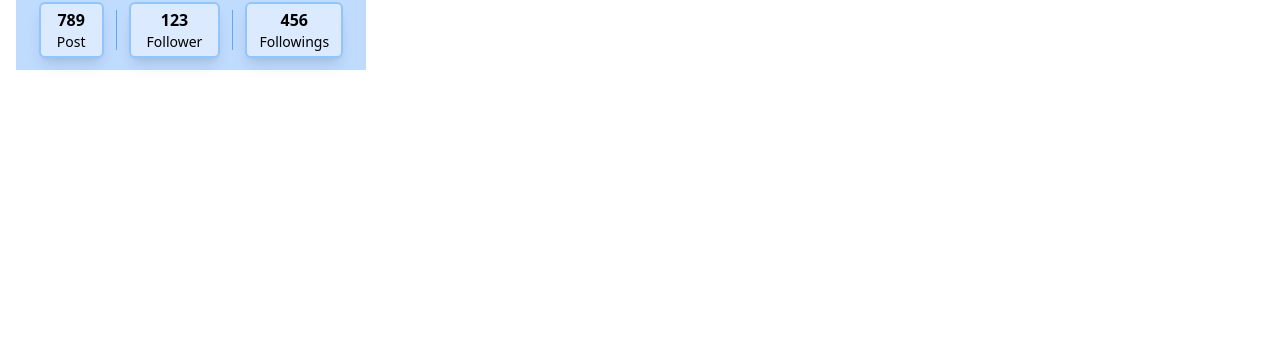
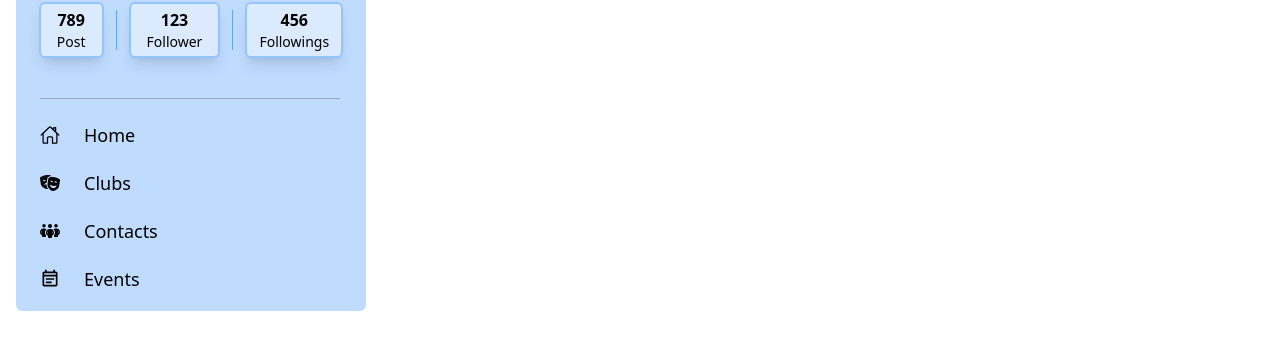
Before and after one commit to MuratOzte/UniSocial, a Next.js app: page /feed in a window 1280 px wide. Shown: the part 334-684 px from the top of the page. Built offline with nearby package versions, Linux system fonts and the light colour scheme.

Commit message:
left nav bar finished

```diff
--- a/src/app/components/feed/left-nav/About.jsx
+++ b/src/app/components/feed/left-nav/About.jsx
@@ -1,11 +1,9 @@
-const About = () => {
+const About = ({ name, university, department }) => {
     return (
         <div className="flex justify-center items-center flex-col pt-8 w-full bg-blue-200">
-            <p className="text-2xl font-semibold text-gray-800">Murat Öztürk</p>
-            <p className="text-base text-gray-600">
-                Karadeniz Teknik Üniversitesi
-            </p>
-            <p className="text-sm text-gray-500">Bilgisayar Mühendisliği</p>
+            <p className="text-2xl font-semibold text-gray-800">{name}</p>
+            <p className="text-base text-gray-600">{university}</p>
+            <p className="text-sm text-gray-500">{department}</p>
         </div>
     );
 };
--- /dev/null
+++ b/src/app/components/feed/left-nav/Buttons.jsx
@@ -0,0 +1,50 @@
+import { IoHomeOutline } from 'react-icons/io5';
+import { FaMasksTheater } from 'react-icons/fa6';
+import { FaPeopleGroup } from 'react-icons/fa6';
+import { MdOutlineEventNote } from 'react-icons/md';
+
+const buttons = [
+    {
+        icon: <IoHomeOutline />,
+        text: 'Home',
+    },
+    {
+        icon: <FaMasksTheater />,
+        text: 'Clubs',
+    },
+    {
+        icon: <FaPeopleGroup />,
+        text: 'Contacts',
+    },
+    {
+        icon: <MdOutlineEventNote />,
+        text: 'Events',
+    },
+];
+
+const Buttons = () => {
+    return (
+        <div className="flex flex-col bg-blue-200 pt-4 pb-2 rounded-bl-md rounded-br-md">
+            {/* Divider */}
+            <div className="w-[300px] h-[1px] bg-gray-400 my-3 mx-6" />{' '}
+            {/* Ayırıcı çizgi */}
+            {buttons.map((button, index) => (
+                <div
+                    key={index}
+                    className="relative flex items-center justify-start w-[350px] h-12 p-4 bg-blue-200 cursor-pointer group hover:text-white px-6"
+                >
+                    <div className="text-xl mr-4 z-50">{button.icon}</div>
+                    {/* Metnin hizasını ve boyutunu ayarlıyoruz */}
+                    <p className="text-lg font-medium z-50 leading-tight px-2">
+                        {button.text}
+                    </p>
+
+                    {/* Hover efekti için soldan genişleyen div */}
+                    <div className="absolute left-0 bottom-0 w-0 h-12 bg-blue-500 transition-all group-hover:w-full"></div>
+                </div>
+            ))}
+        </div>
+    );
+};
+
+export default Buttons;
--- a/src/app/components/feed/left-nav/LeftNav.jsx
+++ b/src/app/components/feed/left-nav/LeftNav.jsx
@@ -1,15 +1,19 @@
-import { Divider } from '@mui/material';
-import Image from 'next/image';
+import About from './About';
+import Buttons from './Buttons';
 import ImageSection from './ImageSection';
-import About from './About';
 import Numbers from './Numbers';
 
 const LeftNav = () => {
     return (
         <div className="w-[350px] rounded-md mt-6 ml-4">
             <ImageSection />
-            <About />
+            <About
+                department={'Bilgisayar Mühendisliği'}
+                name={'Murat Öztürk'}
+                university={'Karadeniz Teknik Üniversitesi'}
+            />
             <Numbers follower={123} followings={456} post={789} />
+            <Buttons />
         </div>
     );
 };
```
